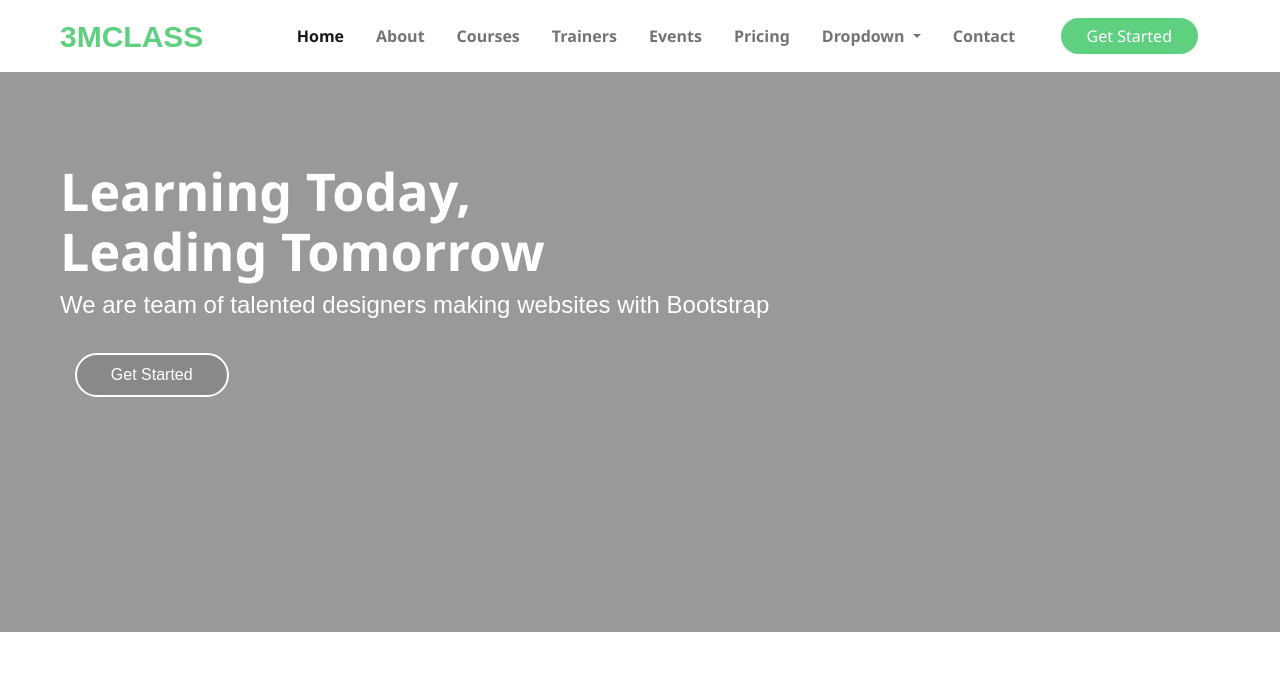
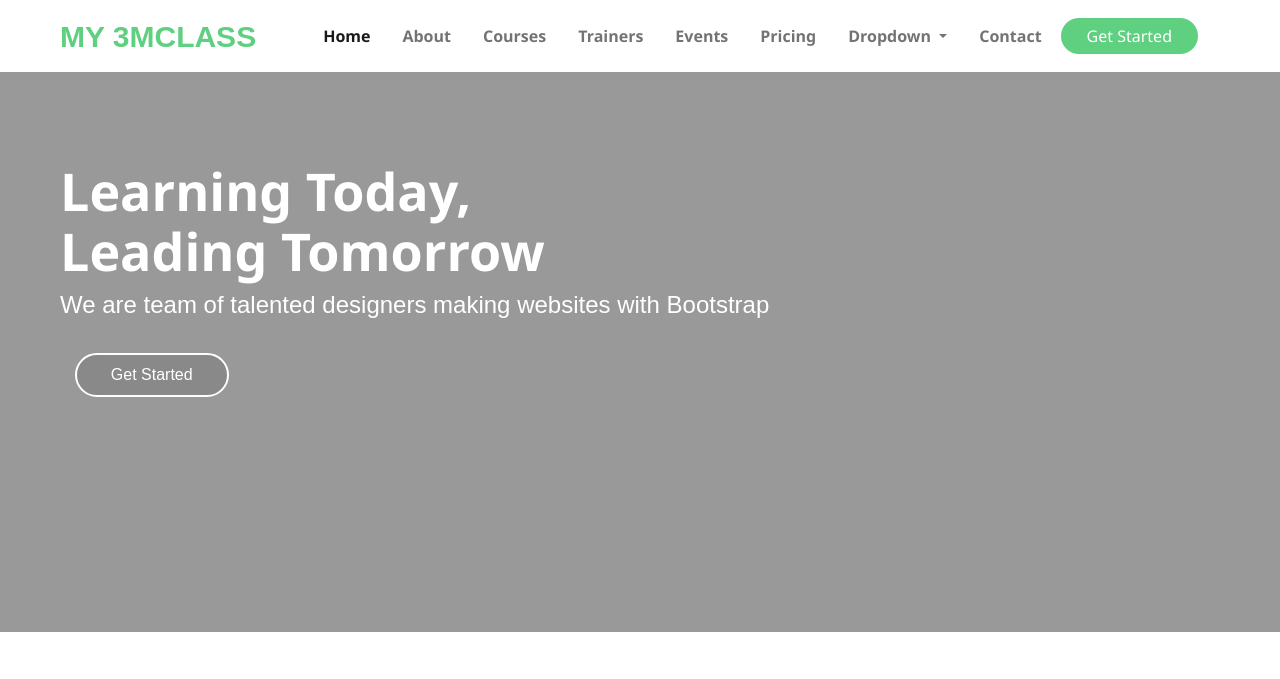
Before and after one commit to kumarsanjit2k20/laravel-projects, a plain HTML site: page index.html in a window 1280 px wide. Shown: the top 679 px of the page. Drawn offline with nearby package versions, Linux system fonts and the light colour scheme.

Commit message:
Update index.html

```diff
--- a/index.html
+++ b/index.html
@@ -35,7 +35,7 @@
     <header class="position-sticky top-0">
         <nav class="navbar navbar-expand-lg navbar-light bg-light">
             <div class="container-fluid">
-                <a class="navbar-brand mx-5" href="#">3MCLASS</a>
+                <a class="navbar-brand mx-5" href="#"> MY 3MCLASS</a>
                 <button class="navbar-toggler" type="button" data-bs-toggle="collapse"
                     data-bs-target="#navbarSupportedContent" aria-controls="navbarSupportedContent"
                     aria-expanded="false" aria-label="Toggle navigation">
```
